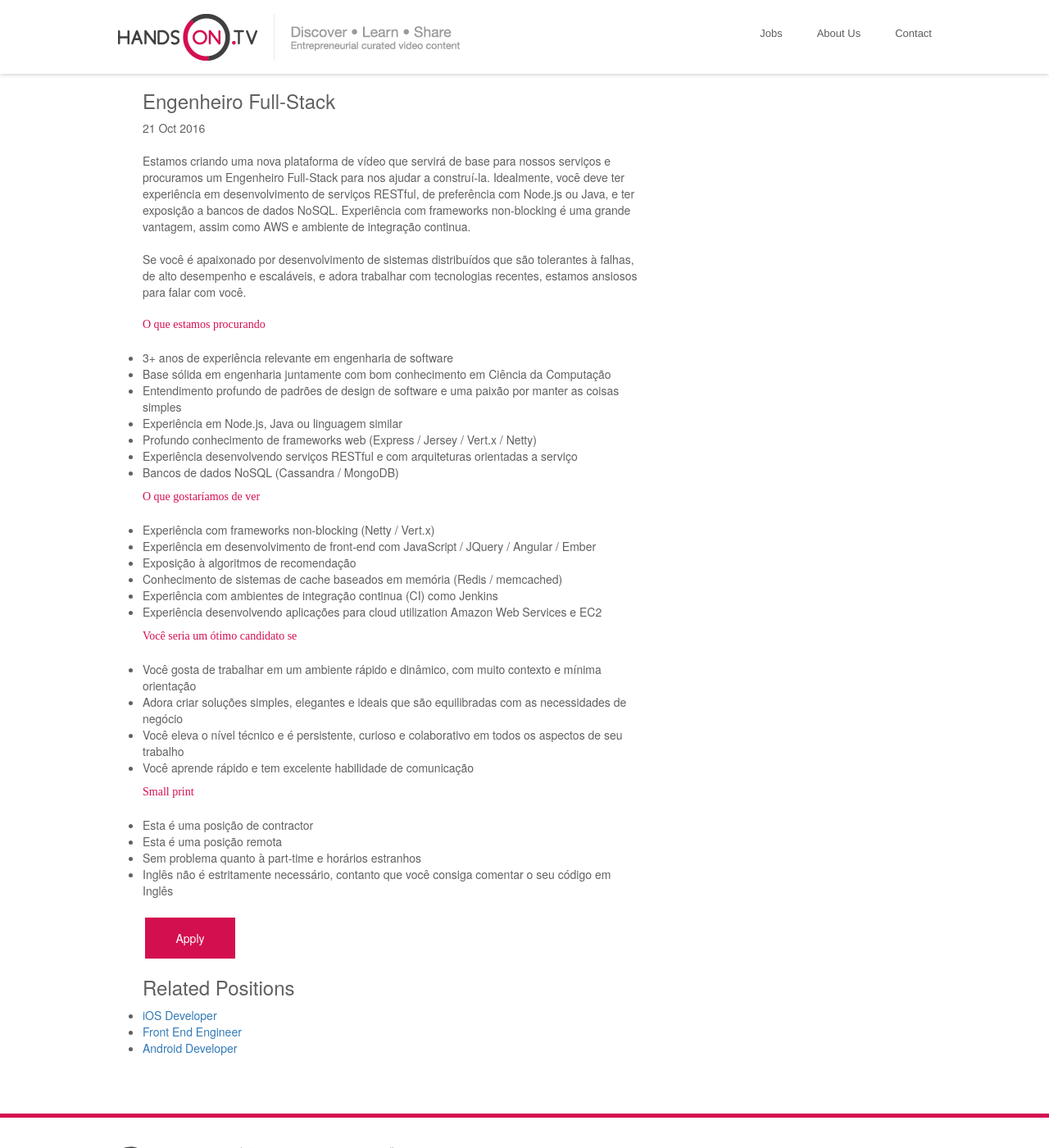
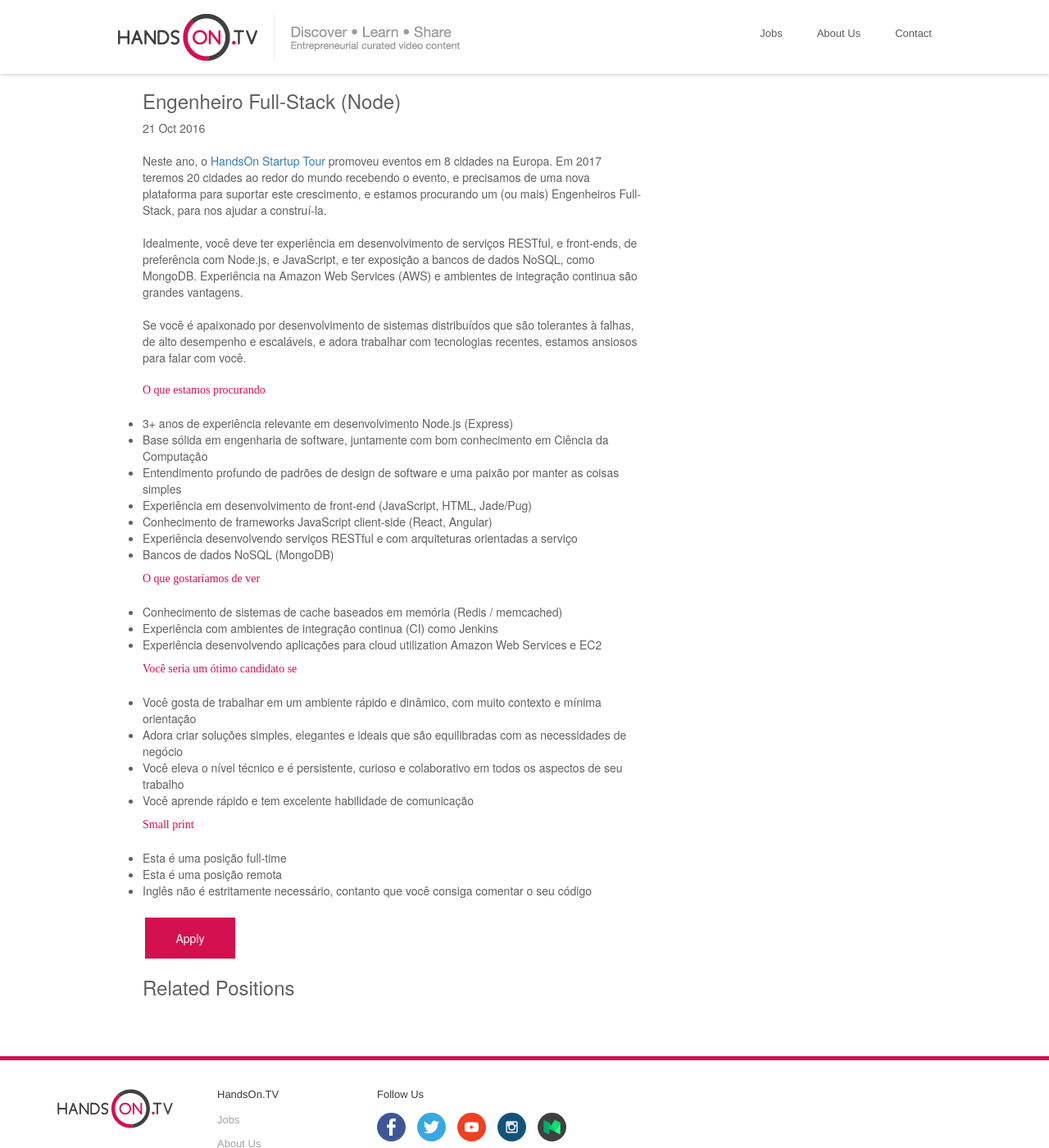
Before and after one commit to HandsOn-TV/jobs.handson.tv, a Jekyll site: the page built from _posts/2016-10-21-engenheiro-full-stack.md, in a window 1280 px wide and 1400 px high. Shown: the whole window at 82% size. Built offline with Jekyll 4.4.1, drawn with Linux system fonts in a browser that asks for light colours; nearby versions of some CDN libraries.

Commit message:
Updating JDs.

```diff
--- a/_layouts/default.html
+++ b/_layouts/default.html
@@ -1,20 +1,20 @@
 <!DOCTYPE html>
 <html>
   <head>
-    <title>{{ site.title }}</title>
+    <title>{{ page.title }} - Jobs@HandsOn</title>
     <meta charset="utf-8">
     <meta http-equiv="X-UA-Compatible" content="IE=edge">
     <meta name="viewport" content="width=device-width, initial-scale=1, maximum-scale=1, user-scalable=no">
     <meta name="description" content="{{ site.tagline }}">
-    <meta itemprop="name" content="{{ site.title }}">
+    <meta itemprop="name" content="{{ page.title }} - Jobs@HandsOn">
     <meta itemprop="description" content="{{ site.tagline }}">
     <meta itemprop="image" content="{{ site.logo }}">
-    <meta property="og:title" content="{{ site.title }}">
+    <meta property="og:title" content="{{ page.title }} - Jobs@HandsOn">
     <meta property="og:type" content="article">
     <meta property="og:url" content="https://jobs.handson.tv">
     <meta property="og:image" content="{{ site.logo }}">
     <meta property="og:description" content="{{ site.tagline }}">
-    <meta property="og:site_name" content="{{ site.title }}">
+    <meta property="og:site_name" content="{{ page.title }} - Jobs@HandsOn">
     <link href="/public/css/bootstrap.css" rel="stylesheet">
     <link href="//fonts.googleapis.com/icon?family=Material+Icons" rel="stylesheet">
     <link href="//maxcdn.bootstrapcdn.com/font-awesome/4.6.3/css/font-awesome.min.css" rel="stylesheet">
--- a/_posts/2016-10-21-engenheiro-full-stack.md
+++ b/_posts/2016-10-21-engenheiro-full-stack.md
@@ -1,29 +1,28 @@
 ---
 layout: post
-title: Engenheiro Full-Stack
-excerpt: Estamos criando uma nova plataforma de vídeo que servirá de base para nossos serviços e  procuramos um Engenheiro Full-Stack para nos ajudar a construí-la.
+title: Engenheiro Full-Stack (Node)
+excerpt: Estamos criando uma nova plataforma para suportar o crescimento do HandsOn Startup Tour, e  procuramos um Engenheiro Full-Stack para nos ajudar a construí-la.
 email: martin.spier@handson.tv
 ---
 
-Estamos criando uma nova plataforma de vídeo que servirá de base para nossos serviços e procuramos um Engenheiro Full-Stack para nos ajudar a construí-la. Idealmente, você deve ter experiência em desenvolvimento de serviços RESTful, de preferência com Node.js ou Java, e ter exposição a bancos de dados NoSQL. Experiência com frameworks non-blocking é uma grande vantagem, assim como AWS e ambiente de integração continua.
+Neste ano, o [HandsOn Startup Tour](http://handson.tv/startuptour/2016/) promoveu eventos em 8 cidades na Europa. Em 2017 teremos 20 cidades ao redor do mundo recebendo o evento, e precisamos de uma nova plataforma para suportar este crescimento, e estamos procurando um (ou mais) Engenheiros Full-Stack, para nos ajudar a construí-la.
+
+Idealmente, você deve ter experiência em desenvolvimento de serviços RESTful, e front-ends, de preferência com Node.js, e JavaScript, e ter exposição a bancos de dados NoSQL, como MongoDB. Experiência na Amazon Web Services (AWS) e ambientes de integração continua são grandes vantagens.
 
 Se você é apaixonado por desenvolvimento de sistemas distribuídos que são tolerantes à falhas, de alto desempenho e escaláveis, e adora trabalhar com tecnologias recentes, estamos ansiosos para falar com você.
 
 <p class="about-title">O que estamos procurando</p>
 
-* 3+ anos de experiência relevante em engenharia de software
-* Base sólida em engenharia juntamente com bom conhecimento em Ciência da Computação
+* 3+ anos de experiência relevante em desenvolvimento Node.js (Express)
+* Base sólida em engenharia de software, juntamente com bom conhecimento em Ciência da Computação
 * Entendimento profundo de padrões de design de software e uma paixão por manter as coisas simples
-* Experiência em Node.js, Java ou linguagem similar
-* Profundo conhecimento de frameworks web (Express / Jersey / Vert.x / Netty)
+* Experiência em desenvolvimento de front-end (JavaScript, HTML, Jade/Pug)
+* Conhecimento de frameworks JavaScript client-side (React, Angular)
 * Experiência desenvolvendo serviços RESTful e com arquiteturas orientadas a serviço
-* Bancos de dados NoSQL (Cassandra / MongoDB)
+* Bancos de dados NoSQL (MongoDB)
 
 <p class="about-title">O que gostaríamos de ver</p>
 
-* Experiência com frameworks non-blocking (Netty / Vert.x)
-* Experiência em desenvolvimento de front-end com JavaScript / JQuery / Angular / Ember
-* Exposição à algoritmos de recomendação
 * Conhecimento de sistemas de cache baseados em memória (Redis / memcached)
 * Experiência com ambientes de integração continua (CI) como Jenkins
 * Experiência desenvolvendo aplicações para cloud utilization Amazon Web Services e EC2
@@ -37,7 +36,6 @@ Se você é apaixonado por desenvolvimento de sistemas distribuídos que são to
 
 <p class="about-title">Small print</p>
 
-* Esta é uma posição de contractor
+* Esta é uma posição full-time
 * Esta é uma posição remota
-* Sem problema quanto à part-time e horários estranhos
-* Inglês não é estritamente necessário, contanto que você consiga comentar o seu código em Inglês
+* Inglês não é estritamente necessário, contanto que você consiga comentar o seu código
```
Also changed, not shown: _drafts/2014-07-22-full-stack-engineer.md (+4 -4 lines), _drafts/2016-03-07-android-developer.md (renamed from _posts/2016-03-07-android-developer.md, +3 -3 lines), _drafts/2016-03-07-front-end-engineer.md (renamed from _posts/2016-03-07-front-end-engineer.md, +3 -3 lines), _drafts/2016-03-07-ios-developer.md (renamed from _posts/2016-03-07-ios-developer.md, +3 -3 lines).
